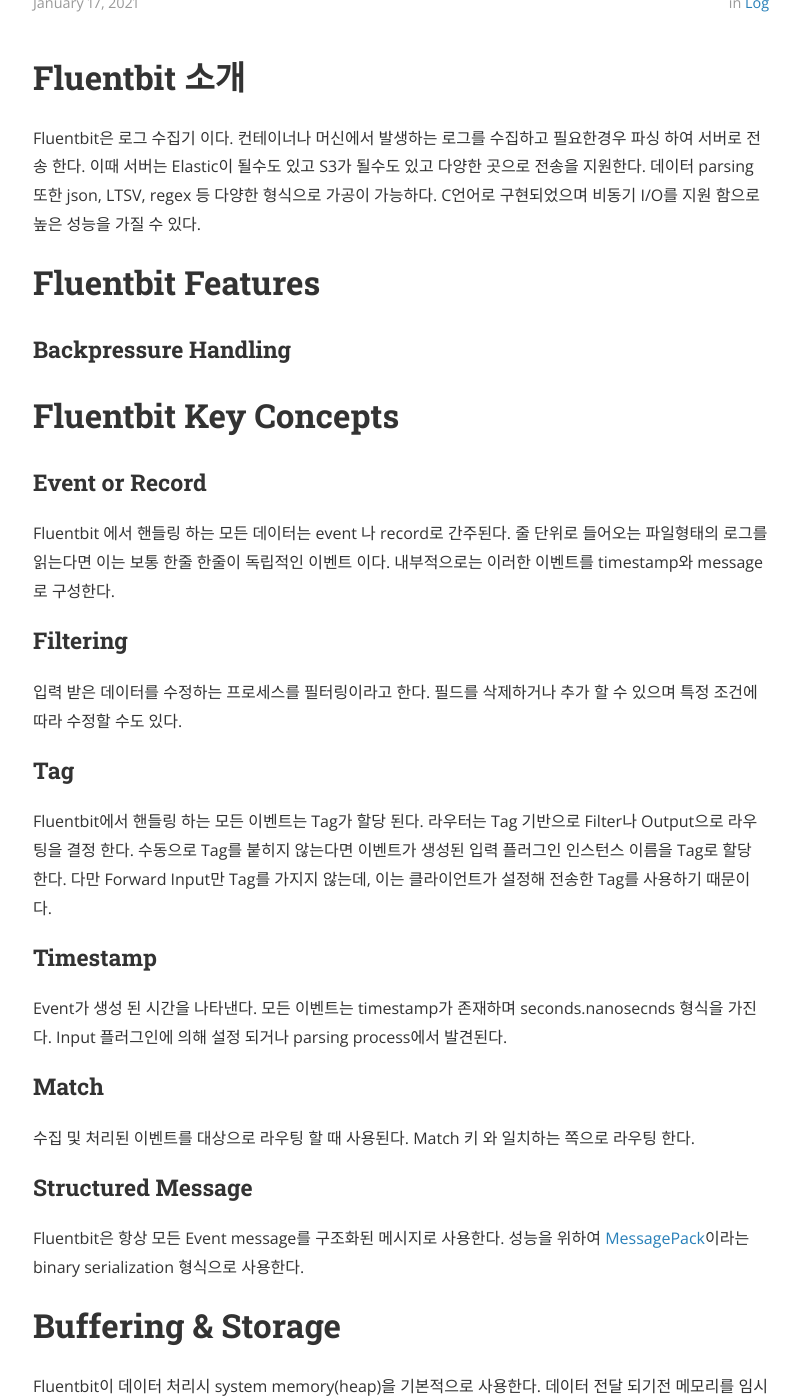
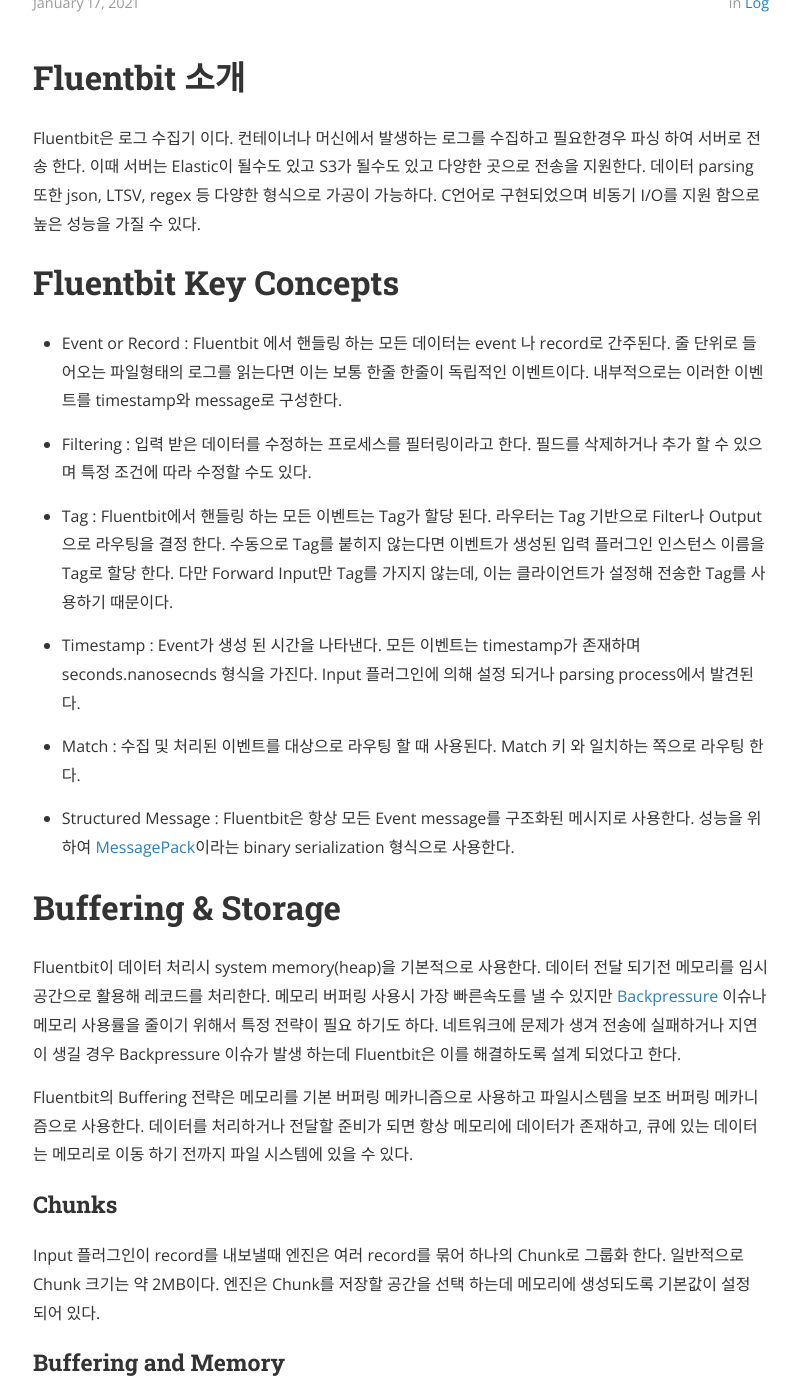
Before and after one commit to jukops/jukops.github.io, a Jekyll site: the page built from _posts/2021-01-17-log_fluentbit_basic.md, in a window 1280 px wide and 1400 px high, scrolled down 292 px. Shown: the whole window, without its empty margins (239-1039 px from the left). Built offline with Jekyll 4.4.1, drawn with Linux system fonts in a browser that asks for light colours; nearby versions of some CDN libraries; some of the changed text lies outside the part shown.

Commit message:
Update fluentbit

```diff
--- a/_posts/2021-01-17-log_fluentbit_basic.md
+++ b/_posts/2021-01-17-log_fluentbit_basic.md
@@ -9,27 +9,18 @@
 
 Fluentbit은 로그 수집기 이다. 컨테이너나 머신에서 발생하는 로그를 수집하고 필요한경우 파싱 하여 서버로 전송 한다. 이때 서버는 Elastic이 될수도 있고 S3가 될수도 있고 다양한 곳으로 전송을 지원한다. 데이터 parsing 또한 json, LTSV, regex 등 다양한 형식으로 가공이 가능하다. C언어로 구현되었으며 비동기 I/O를 지원 함으로 높은 성능을 가질 수 있다.
 
-# Fluentbit Features
-### Backpressure Handling
+# Fluentbit Key Concepts
+- Event or Record : Fluentbit 에서 핸들링 하는 모든 데이터는 event 나 record로 간주된다. 줄 단위로 들어오는 파일형태의 로그를 읽는다면 이는 보통 한줄 한줄이 독립적인 이벤트이다. 내부적으로는 이러한 이벤트를 timestamp와 message로 구성한다.
 
-# Fluentbit Key Concepts
-### Event or Record
-Fluentbit 에서 핸들링 하는 모든 데이터는 event 나 record로 간주된다. 줄 단위로 들어오는 파일형태의 로그를 읽는다면 이는 보통 한줄 한줄이 독립적인 이벤트 이다. 내부적으로는 이러한 이벤트를 timestamp와 message로 구성한다.
+- Filtering : 입력 받은 데이터를 수정하는 프로세스를 필터링이라고 한다. 필드를 삭제하거나 추가 할 수 있으며 특정 조건에 따라 수정할 수도 있다.
 
-### Filtering
-입력 받은 데이터를 수정하는 프로세스를 필터링이라고 한다. 필드를 삭제하거나 추가 할 수 있으며 특정 조건에 따라 수정할 수도 있다.
+- Tag : Fluentbit에서 핸들링 하는 모든 이벤트는 Tag가 할당 된다. 라우터는 Tag 기반으로 Filter나 Output으로 라우팅을 결정 한다. 수동으로 Tag를 붙히지 않는다면 이벤트가 생성된 입력 플러그인 인스턴스 이름을 Tag로 할당 한다. 다만 Forward Input만 Tag를 가지지 않는데, 이는 클라이언트가 설정해 전송한 Tag를 사용하기 때문이다.
 
-### Tag
-Fluentbit에서 핸들링 하는 모든 이벤트는 Tag가 할당 된다. 라우터는 Tag 기반으로 Filter나 Output으로 라우팅을 결정 한다. 수동으로 Tag를 붙히지 않는다면 이벤트가 생성된 입력 플러그인 인스턴스 이름을 Tag로 할당 한다. 다만 Forward Input만 Tag를 가지지 않는데, 이는 클라이언트가 설정해 전송한 Tag를 사용하기 때문이다.
+- Timestamp : Event가 생성 된 시간을 나타낸다. 모든 이벤트는 timestamp가 존재하며 seconds.nanosecnds 형식을 가진다. Input 플러그인에 의해 설정 되거나 parsing process에서 발견된다.
 
-### Timestamp
-Event가 생성 된 시간을 나타낸다. 모든 이벤트는 timestamp가 존재하며 seconds.nanosecnds 형식을 가진다. Input 플러그인에 의해 설정 되거나 parsing process에서 발견된다.
+- Match : 수집 및 처리된 이벤트를 대상으로 라우팅 할 때 사용된다. Match 키 와 일치하는 쪽으로 라우팅 한다.
 
-### Match
-수집 및 처리된 이벤트를 대상으로 라우팅 할 때 사용된다. Match 키 와 일치하는 쪽으로 라우팅 한다.
-
-### Structured Message
-Fluentbit은 항상 모든 Event message를 구조화된 메시지로 사용한다. 성능을 위하여 [MessagePack](https://msgpack.org/)이라는 binary serialization 형식으로 사용한다.
+- Structured Message : Fluentbit은 항상 모든 Event message를 구조화된 메시지로 사용한다. 성능을 위하여 [MessagePack](https://msgpack.org/)이라는 binary serialization 형식으로 사용한다.
 
 # Buffering & Storage
 Fluentbit이 데이터 처리시 system memory(heap)을 기본적으로 사용한다. 데이터 전달 되기전 메모리를 임시공간으로 활용해 레코드를 처리한다. 메모리 버퍼링 사용시 가장 빠른속도를 낼 수 있지만 [Backpressure](https://docs.fluentbit.io/manual/administration/backpressure) 이슈나 메모리 사용률을 줄이기 위해서 특정 전략이 필요 하기도 하다. 네트워크에 문제가 생겨 전송에 실패하거나 지연이 생길 경우 Backpressure 이슈가 발생 하는데 Fluentbit은 이를 해결하도록 설계 되었다고 한다.
@@ -41,19 +32,19 @@
 Chunk로 그룹화 한다. 일반적으로 Chunk 크기는 약 2MB이다. 엔진은 Chunk를 저장할 공간을 선택 하는데 메모리에 생성되도록 기본값이 설정 되어 있다.
 
 ### Buffering and Memory
-Chunk의 경우 메모리가 기본이긴 하지만 설정 변경이 가능하다. 메모리를 선택한 경우 가능한 많이 데이터를 저장한다. 메모리를 사용하는 경우 가장 빠르긴 하지만 네트워크 문제 등으로 데이터를 전달하지 못하면 데이터가 쌓임 으로 메모리 사용량이 계속 증가한다. 만약 시스템의 임계값 이상으로 커진다면 OOM이 발생해 데몬이 죽을 가능성도 존재한다.
-이런 경우 문제 해결을 위한 방법은 `mem_buf_limit`을 Input 플러그인에 설정해 입력하는 레코드의 메모리양을 제한하는 것이다. `mem_buf_limit` 만큼 enqueue 된 경우 네트워크 문제등이 해소되어 데이터 전달이 완료 되거나 플러시 되어야 수집이 가능하다. 해소 전까지 Input plugin은 일시정지 상태가 된다.
+Chunk의 경우 메모리가 기본이긴 하지만 설정 변경이 가능하다. 메모리를 선택한 경우 데이터를 저장할 수 있는 만큼 계속 저장한다. 메모리를 사용하는 경우 가장 빠르긴 하지만 네트워크 문제 등으로 데이터를 전달하지 못하면 데이터가 쌓임 으로 메모리 사용량이 계속 증가한다. 만약 시스템의 임계값 이상으로 커진다면 OOM이 발생해 데몬이 죽을 가능성도 존재한다.
+이런 경우 문제 해결을 위한 방법은 `mem_buf_limit`을 Input 플러그인에 설정해 입력하는 레코드의 메모리양을 제한하는 것이다. `mem_buf_limit` 만큼 enqueue 된 경우 데이터 전달이 완료 되거나 flush 되어야 다시 수집이 가능하다. 해소 전까지 Input 플러그인은 일시정지 상태가 된다.
 해당 방법을 사용하면 메모리 사용량을 제한 하는데는 도움이 되지만 일시정지 된 동안 데이터를 입력 받을 수 없기 때문에 로그 유실이 가능하다. 목적 자체가 데이터 보존 보다는 메모리제어와 fluent 데몬이 죽지 않도록 관리 하는것이니 환경에 맞게 사용하여야 한다. 만약 데이터의 안정성이 우선이라면 파일시스템 버퍼링을 사용 하여야 한다.
 
 ### Filesystem buffering to the rescue
-파일시스템 버퍼링 사용시 Backpressure 이슈와 메모리 컨트롤에 도움을 줄 수 있다. 파일 시스템 버퍼링 사용 한다고 해서 메모리 버퍼링을 완전히 사용하지 않는것이 아니다. 파일시스템 버퍼링을 키면 성능과 안전 두가지를 모두 활용 할 수 있다.
+파일시스템 버퍼링 사용시 Backpressure 이슈와 메모리 컨트롤에 도움을 줄 수 있다. 파일 시스템 버퍼링 사용 한다고 해서 메모리 버퍼링을 완전히 사용하지 않는것이 아니다. 파일시스템 버퍼링을 키면 성능과 안전성 두가지를 모두 잡을 수 있다.
 파일시스템 버퍼링 활성화 시 엔진이 동작이 달라 지는데, Chunk 생성 시 content를 메모리에 저장하면서 [mmap(2)](https://man7.org/linux/man-pages/man2/mmap.2.html)를 통해 디스크에 복사본도 매핑한다. 즉 Chunk는 메모리에서 활성화 되고 디스크에 백업된다.
-Fluentbit은 메모리에 있는 Chunk의 갯수를 제어 하며 backpressure와 메모리 사용량을 조절한다. 기본적으로 엔진은 메모리에 128개의 Chunk를 허용하는데, 이 값은 `storage.max_chunks_up`에 의해 제어 된다.
+파일시스템 버퍼링은 메모리에 있는 Chunk의 갯수를 제어해 backpressure와 메모리 사용량을 조절한다. 기본적으로 엔진은 메모리에 128개의 Chunk를 허용하는데, 이 값은 `storage.max_chunks_up`에 의해 제어 된다. Active chunk는 전송할 준비가 되어 있고 수신중인 Chunk이고, Down 상태에 있는 Chunk는 파일시스템에 있고 전송할 준비가 안되어 있으며 메모리로 이동 되지 않는다.
 만약 `storage.type`을 filesystem으로 사용하고 있고 `mem_buf_limit`을 사용중 일때 limit에 도달하면 플러그인이 일시중지 되는 대신, 모든 새 데이터가 파일시스템에 Chunk로 이동한다. 이를 통해 서비스의 메모리 사용량을 제어하고 데이터를 잃지 않도록 보장한다.
 
 ### Limiting Filesystem space for Chunks
 Fluentbit은 logical queue가 구현되어 있다. Tag 기반의 Chunk는 여러곳으로 라우팅 가능 함으로 생성된 곳과 이동해야 하는곳에서 reference를 유지한다.
-만약 여러개의 목적지가 있는 경우 하나만 backpressure가 발생한다면, 그 하나 떄문에 전체가 로그를 정상적으로 못받는 상황이 올 수 있다. 이를 위해 특정 Output 플러그인에 `storage.total_limit_size`를 설정 할 수 있다. 이 설정을 하면 파일시스템에 존재하는 Chunk 수를 제한 할 수 있다. 하나의 대상이 limit에 도달하면 해당 output 대상에 대한 queue에서 가장 오래된 Chunk가 삭제된다.
+만약 여러개의 목적지가 있는데 하나만 backpressure가 발생한다면, 그 하나 때문에 전체가 로그를 정상적으로 못받는 상황이 올 수 있다. 이를 위해 특정 Output 플러그인에 `storage.total_limit_size`를 설정 할 수 있다. 이 설정을 하면 파일시스템에 존재하는 Chunk 수를 제한 할 수 있다. 하나의 대상이 limit에 도달하면 해당 output 대상에 대한 queue에서 가장 오래된 Chunk가 삭제된다.
 
 ### Configuration - storage layer
 Storage layer는 Service, Input, Output 3개의 영역을 가진다. 상세한 설정을 보려면 이 [페이지](https://docs.fluentbit.io/manual/administration/configuring-fluent-bit/configuration-file)에서 확인할 수 있다.
```
